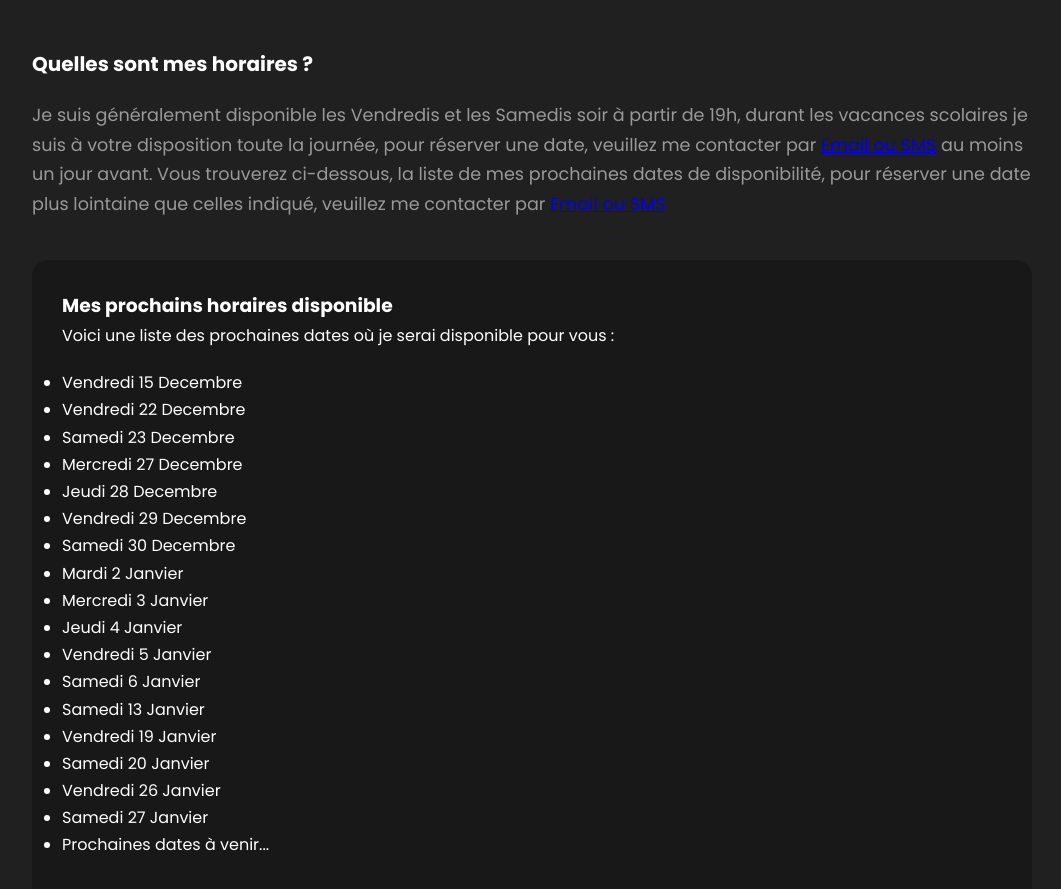
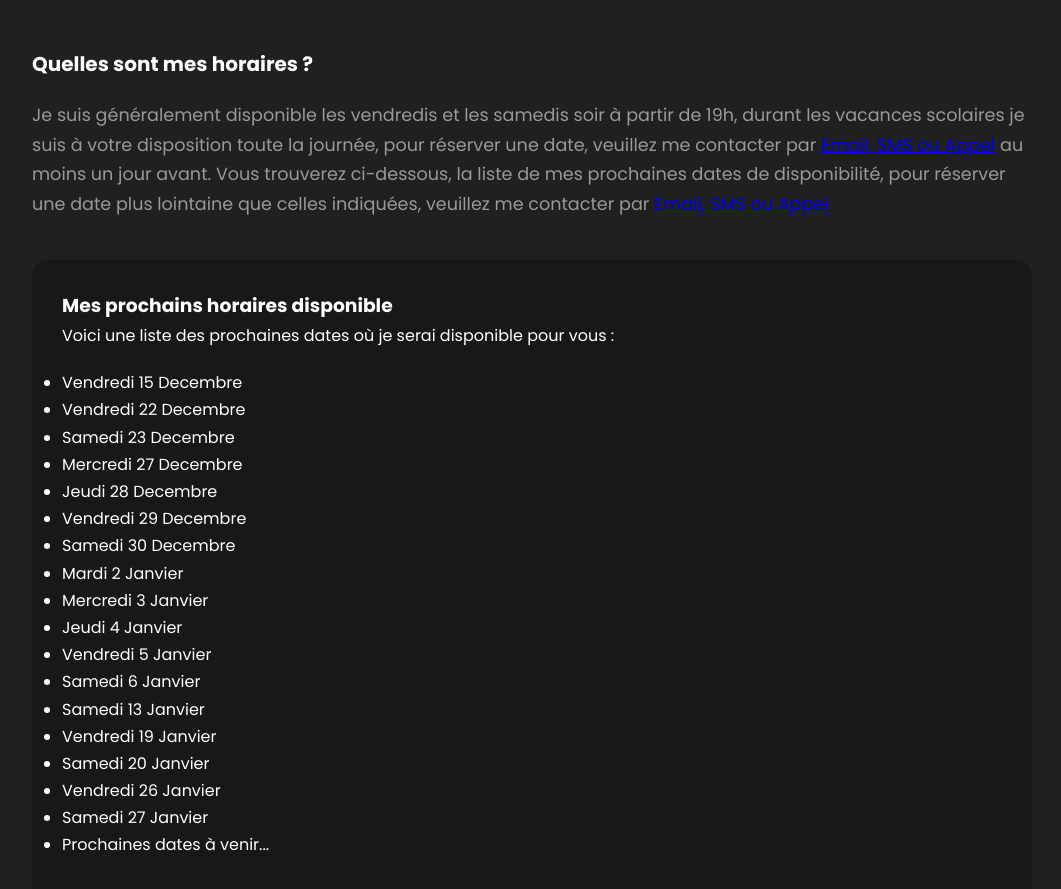
Before and after one commit to PikaFr/html, a plain HTML site: page index.html in a window 1280 px wide. Shown: the part 1336-2225 px from the top of the page, without its empty margins (108-1169 px from the left). Drawn offline with nearby package versions, Linux system fonts and the light colour scheme.

Commit message:
modified:   index.html

```diff
--- a/index.html
+++ b/index.html
@@ -66,12 +66,13 @@
             </div>
 
             <h4>Quelles sont mes horaires ?</h4>
-            <p>Je suis généralement disponible les Vendredis et les Samedis soir à partir de 19h, durant les vacances
+            <p>Je suis généralement disponible les vendredis et les samedis soir à partir de 19h, durant les vacances
                 scolaires je suis à votre disposition toute la journée, pour réserver une
                 date,
-                veuillez me contacter par <a href="#contact">Email ou SMS</a> au moins un jour avant. Vous trouverez
+                veuillez me contacter par <a href="#contact">Email, SMS ou Appel</a> au moins un jour avant. Vous
+                trouverez
                 ci-dessous, la liste de mes prochaines dates de disponibilité, pour réserver une date plus lointaine que
-                celles indiqué, veuillez me contacter par <a href="#contact">Email ou SMS</a></p>
+                celles indiquées, veuillez me contacter par <a href="#contact">Email, SMS ou Appel</a></p>
 
             <blockquote>
                 <h3>Mes prochains horaires disponible</h3>
```
